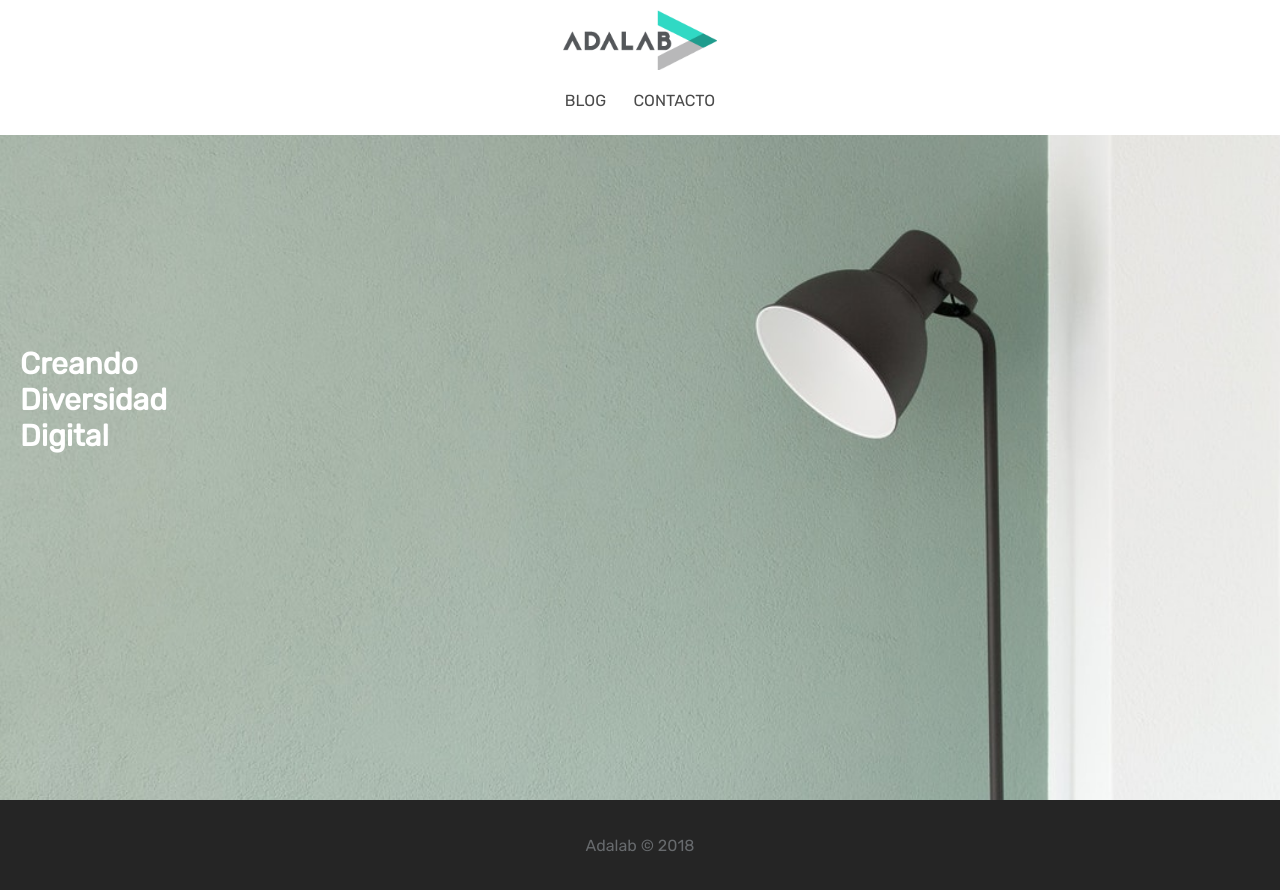
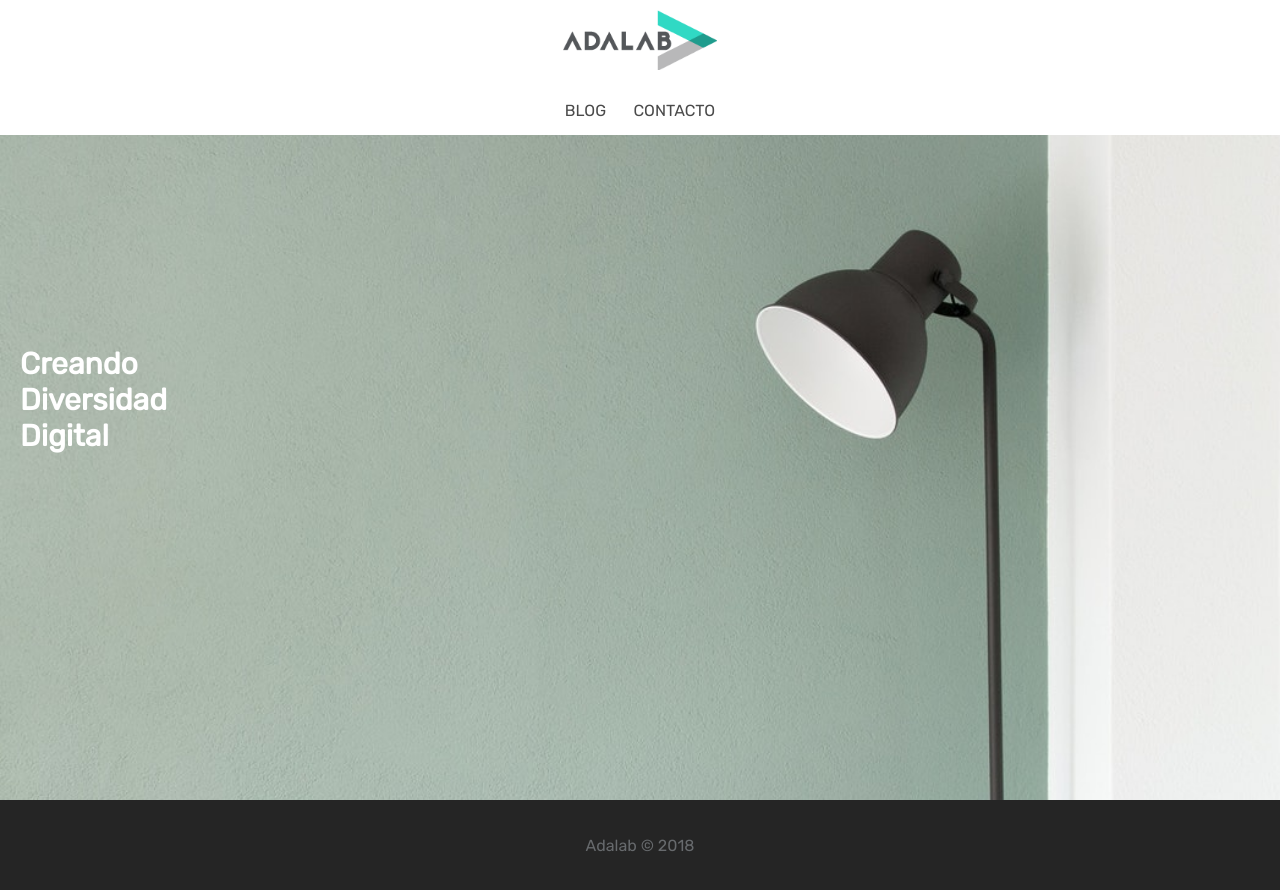
Before and after one commit to sterwatt89/Sprint-1-Repeticion, a website: page index.html in a window 1280 px wide. Drawn offline with Linux system fonts and the light colour scheme.

Commit message:
margenes

```diff
--- a/index.html
+++ b/index.html
@@ -13,6 +13,9 @@
 		<a href="http://adalab.es">
 			<img src="images/logo-adalab-80px.png" class="logo"alt="logo-adalab">
 		</a>
+<nav class="menu-nav">
+
+
 				<ul class="menu">
 					<li  class="menu-item">
 						<a class="menu-link"href="https://medium.com/adalab">BLOG</a>
@@ -21,7 +24,7 @@
 						<a class="menu-link" href="http://adalab.es/contacto/">CONTACTO</a>
 					</li>
 				</ul>
-
+</nav>
 
 		</header>
 
--- a/scss/layers/_header.scss
+++ b/scss/layers/_header.scss
@@ -45,3 +45,6 @@
 .logo-adalab {
   margin-top: 10px;
 }
+.menu-nav {
+  margin-top: 10px;
+}
```
Also changed, not shown: css/styles.css, 1 other file.
